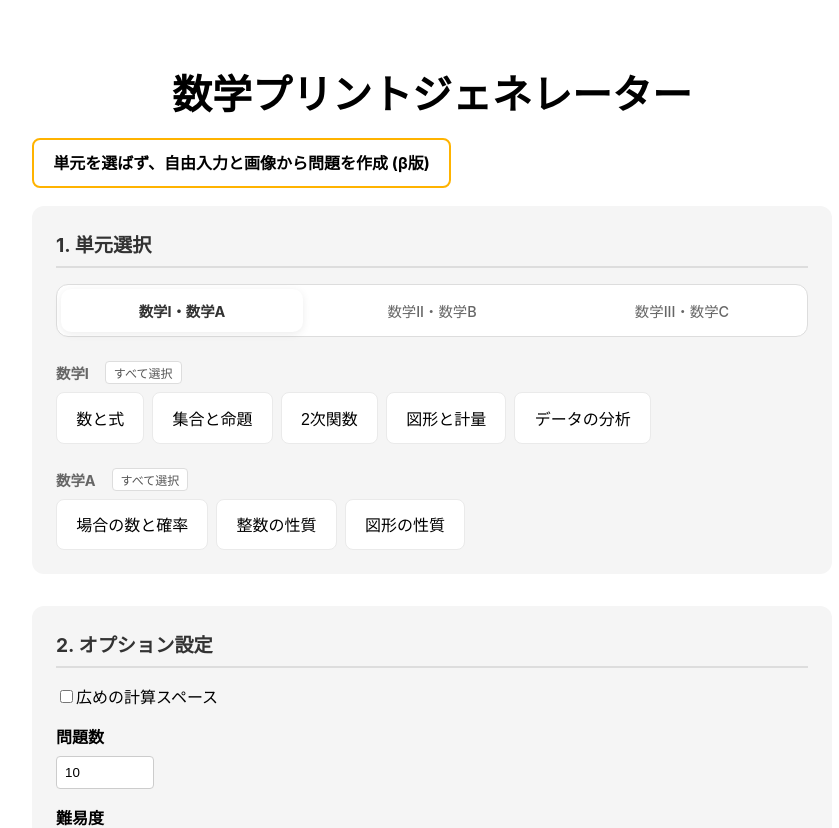
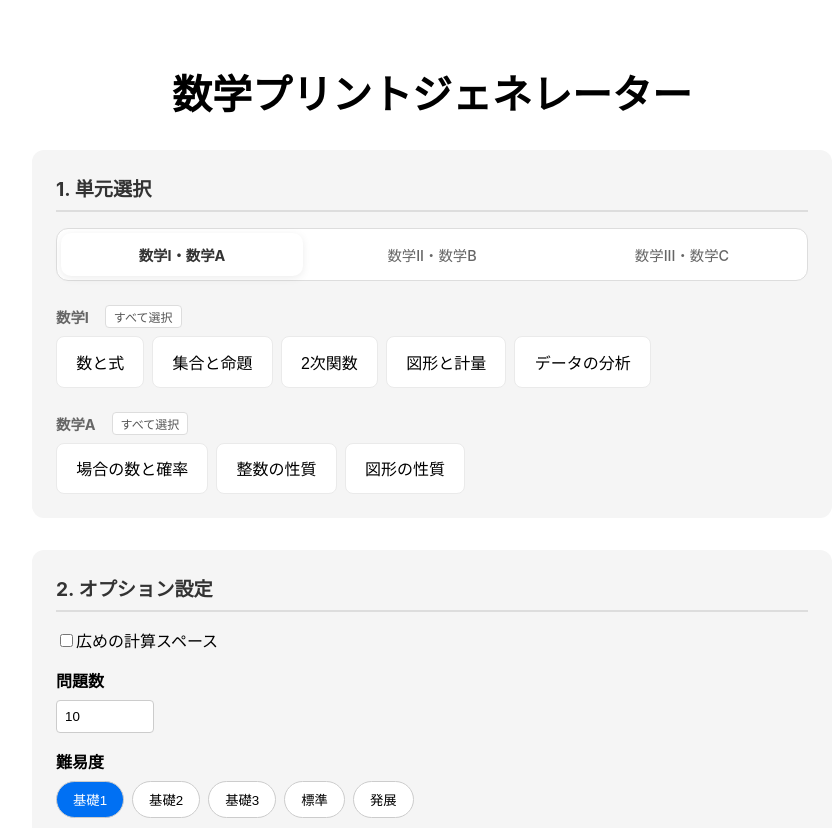
Before and after one commit to TatsuruHisanaga/math-app, a Next.js app: page / in a window 1280 px wide. Shown: the top 828 px of the page, without its empty margins (208-1047 px from the left). Built offline with nearby package versions, Linux system fonts and the light colour scheme.

Commit message:
chore: β版機能をホームページから除外

```diff
--- a/src/pages/index.tsx
+++ b/src/pages/index.tsx
@@ -884,11 +884,11 @@ export default function Home() {
       <main className={styles.main}>
         <h1 className={styles.title}>数学プリントジェネレーター</h1>
 
-        <div className={styles.header}>
+        {/* <div className={styles.header}>
           <Link href="/ai-creation" className={styles.card} style={{ border: '2px solid #FFB300', fontWeight: 'bold' }}>
             単元を選ばず、自由入力と画像から問題を作成 (β版)
           </Link>
-        </div>
+        </div> */}
 
         <section className={styles.section}>
           <h2>
```
